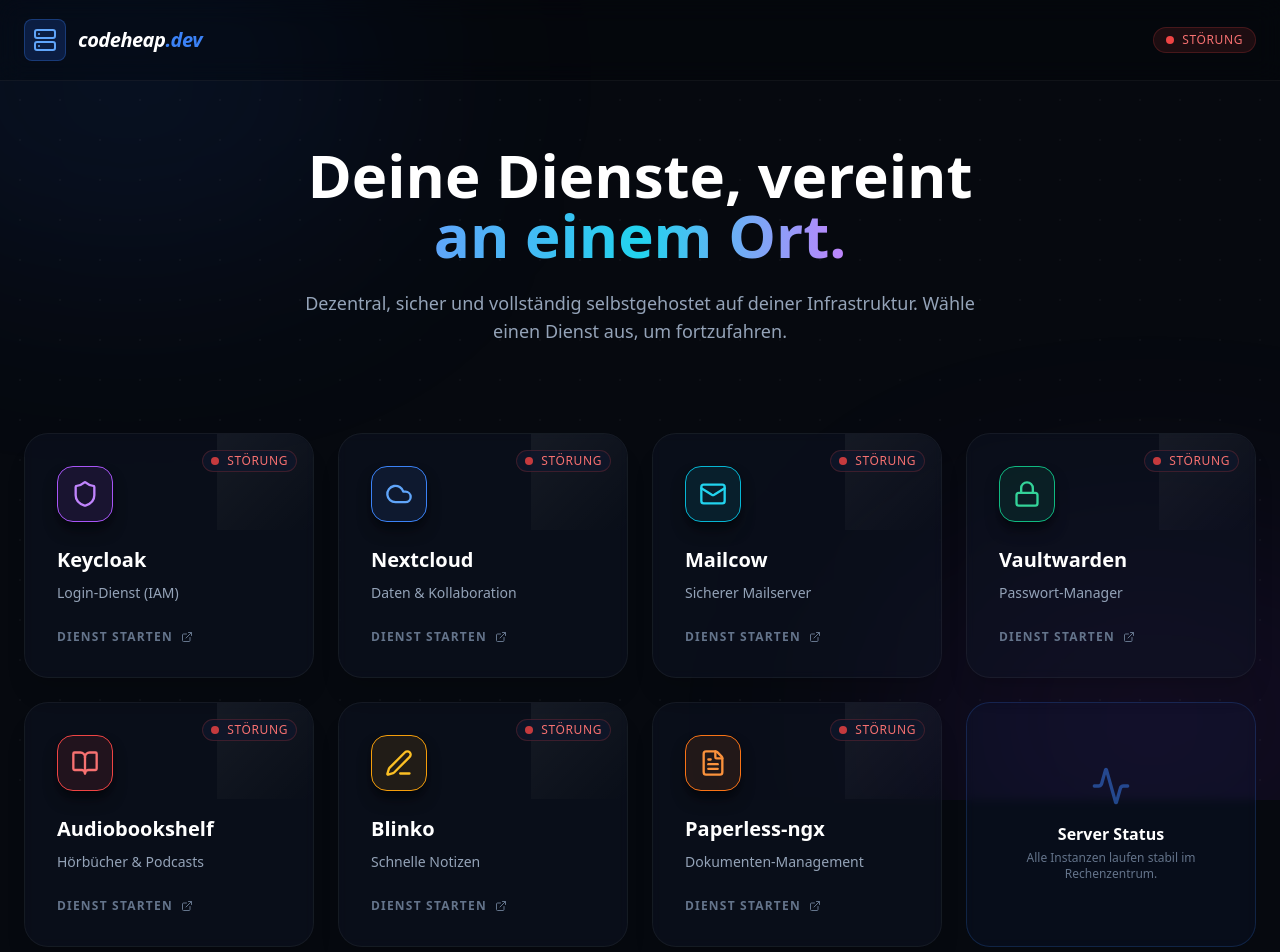
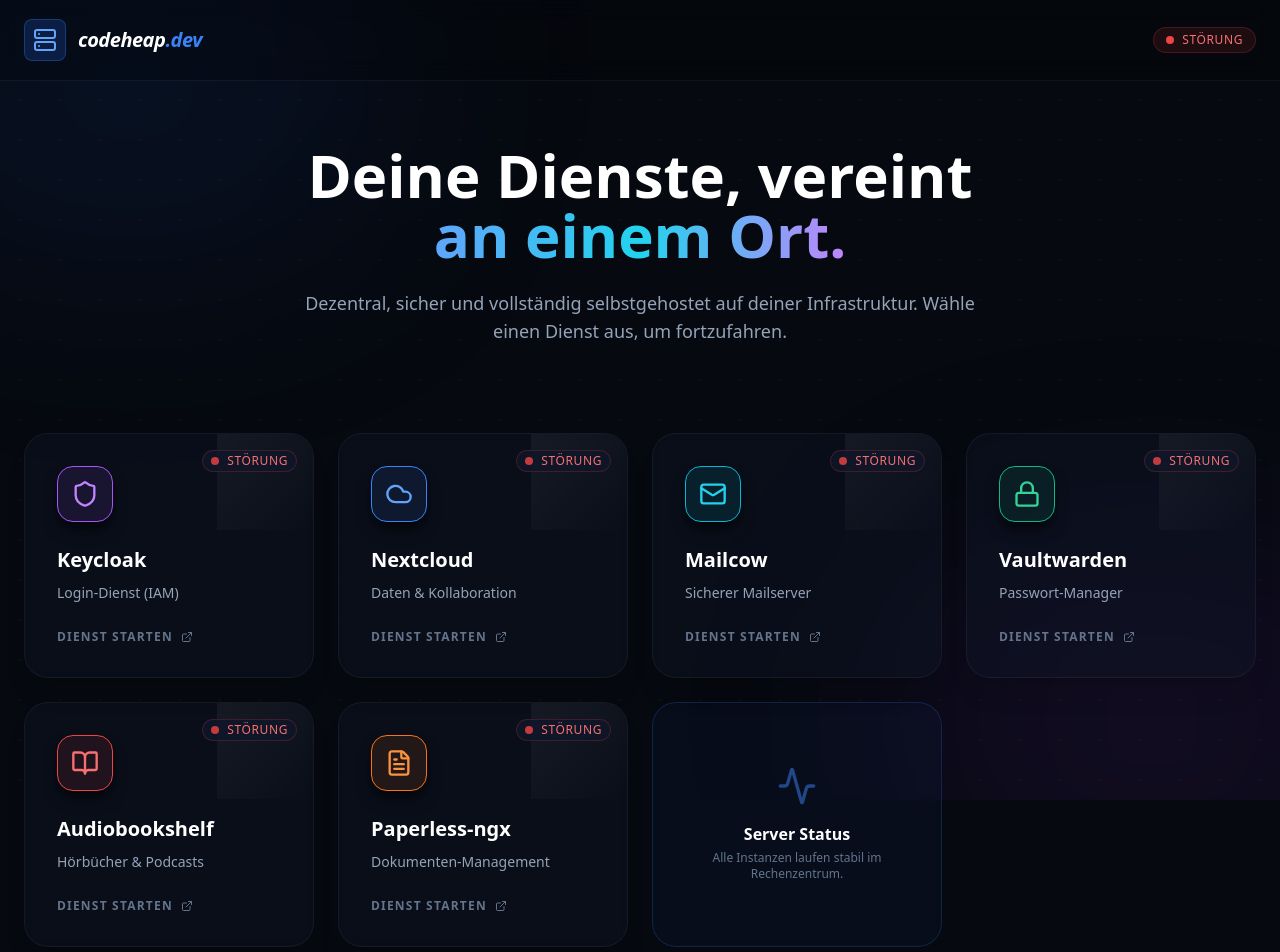
Before and after one commit to ChrAu/feed2mastodon, a React (Create React App) app in the folder src/main/webui/: page / in a window 1280 px wide. Shown: the top 952 px of the page. Built offline with nearby package versions, Linux system fonts and the light colour scheme; no server answers.

Commit message:
Remove blinko

```diff
--- a/src/main/webui/src/data/services.ts
+++ b/src/main/webui/src/data/services.ts
@@ -86,18 +86,18 @@
     url: 'https://audiobookshelf.codeheap.dev',
     monitorId: 32
   },
-  {
-    id: 'blinko',
-    name: 'Blinko',
-    description: 'Schnelle Notizen',
-    icon: Edit3,
-    color: 'border-amber-500',
-    glow: 'group-hover:shadow-amber-500/50',
-    bg: 'bg-amber-500/10',
-    text: 'text-amber-400',
-    url: 'https://blinko.codeheap.dev',
-    monitorId: 33
-  },
+  // {
+  //   id: 'blinko',
+  //   name: 'Blinko',
+  //   description: 'Schnelle Notizen',
+  //   icon: Edit3,
+  //   color: 'border-amber-500',
+  //   glow: 'group-hover:shadow-amber-500/50',
+  //   bg: 'bg-amber-500/10',
+  //   text: 'text-amber-400',
+  //   url: 'https://blinko.codeheap.dev',
+  //   monitorId: 33
+  // },
   {
     id: 'paperless',
     name: 'Paperless-ngx',
```
